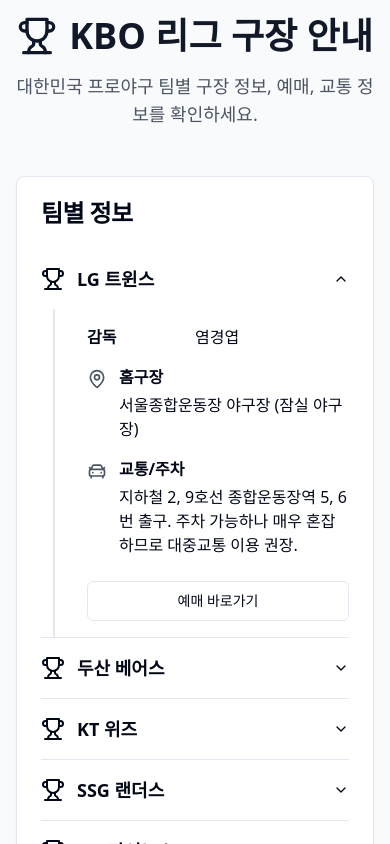
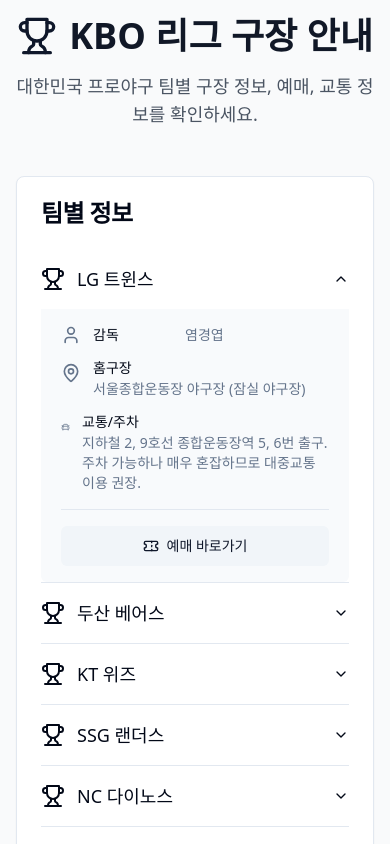
Before and after one commit to bisang1/mimic-page-creator-buddy, a React (Vite) app: page /baseball-guide in a window 390 px wide. Both pictures are taken after a click on the button "LG 트윈스". Shown: the top 844 px of the page. Built offline with nearby package versions, Linux system fonts and the light colour scheme.

Commit message:
Refactor: Improve baseball guide UI
Improved the visual presentation of the baseball guide page.

```diff
--- a/src/pages/BaseballGuide.tsx
+++ b/src/pages/BaseballGuide.tsx
@@ -1,8 +1,7 @@
-
 import { Accordion, AccordionContent, AccordionItem, AccordionTrigger } from "@/components/ui/accordion";
 import { Button } from "@/components/ui/button";
 import { Card, CardContent, CardHeader, CardTitle } from "@/components/ui/card";
-import { Trophy, MapPin, CarFront } from "lucide-react";
+import { Trophy, MapPin, CarFront, User, Ticket, TrainFront } from "lucide-react";
 
 const teamsData = [
   {
@@ -99,34 +98,38 @@ const BaseballGuide = () => {
             <Accordion type="single" collapsible className="w-full">
               {teamsData.map((team) => (
                 <AccordionItem value={team.name} key={team.name}>
-                  <AccordionTrigger className="text-lg font-semibold hover:no-underline">
+                  <AccordionTrigger className="text-lg hover:no-underline">
                     <div className="flex items-center gap-3">
                       <Trophy className="w-6 h-6" />
                       {team.name}
                     </div>
                   </AccordionTrigger>
-                  <AccordionContent className="space-y-4 pt-4 pl-8 border-l-2 border-gray-200 ml-3">
-                    <div className="flex items-center gap-3 text-base">
-                      <strong className="w-24 shrink-0">감독</strong>
-                      <span>{team.manager}</span>
-                    </div>
-                    <div className="flex items-start gap-3 text-base">
-                      <MapPin className="w-5 h-5 text-gray-600 mt-1 shrink-0" />
-                      <div className="flex flex-col">
-                        <strong className="mb-1">홈구장</strong>
-                        <span>{team.stadium}</span>
+                  <AccordionContent className="pt-4 pb-4 px-5 bg-slate-50 dark:bg-slate-900/50 rounded-b-md">
+                    <div className="space-y-4">
+                      <div className="flex items-center gap-3">
+                        <User className="w-5 h-5 text-muted-foreground" />
+                        <p className="text-sm font-medium leading-none w-20">감독</p>
+                        <p className="text-sm text-muted-foreground">{team.manager}</p>
+                      </div>
+                      <div className="flex items-start gap-3">
+                        <MapPin className="w-5 h-5 text-muted-foreground mt-0.5" />
+                        <div>
+                          <p className="text-sm font-medium leading-none">홈구장</p>
+                          <p className="text-sm text-muted-foreground pt-1">{team.stadium}</p>
+                        </div>
+                      </div>
+                      <div className="flex items-start gap-3">
+                        <CarFront className="w-5 h-5 text-muted-foreground mt-0.5" />
+                        <div>
+                          <p className="text-sm font-medium leading-none">교통/주차</p>
+                          <p className="text-sm text-muted-foreground pt-1">{team.transport}</p>
+                        </div>
                       </div>
                     </div>
-                    <div className="flex items-start gap-3 text-base">
-                      <CarFront className="w-5 h-5 text-gray-600 mt-1 shrink-0" />
-                      <div className="flex flex-col">
-                        <strong className="mb-1">교통/주차</strong>
-                        <span>{team.transport}</span>
-                      </div>
-                    </div>
-                    <div className="pt-2">
+                    <div className="pt-4 mt-4 border-t border-slate-200 dark:border-slate-800">
                       <a href={team.ticketing} target="_blank" rel="noopener noreferrer">
-                        <Button variant="outline" className="w-full sm:w-auto">
+                        <Button variant="secondary" className="w-full sm:w-auto">
+                          <Ticket />
                           예매 바로가기
                         </Button>
                       </a>
@@ -141,6 +144,7 @@ const BaseballGuide = () => {
         <Card>
             <CardHeader>
                 <CardTitle className="flex items-center gap-2">
+                    <TrainFront />
                     KTX 기차 예매
                 </CardTitle>
             </CardHeader>
```
